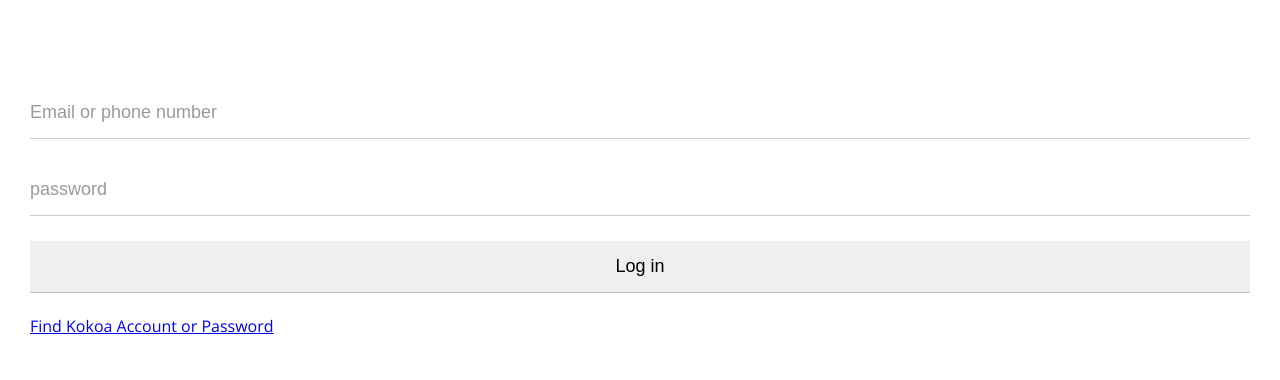
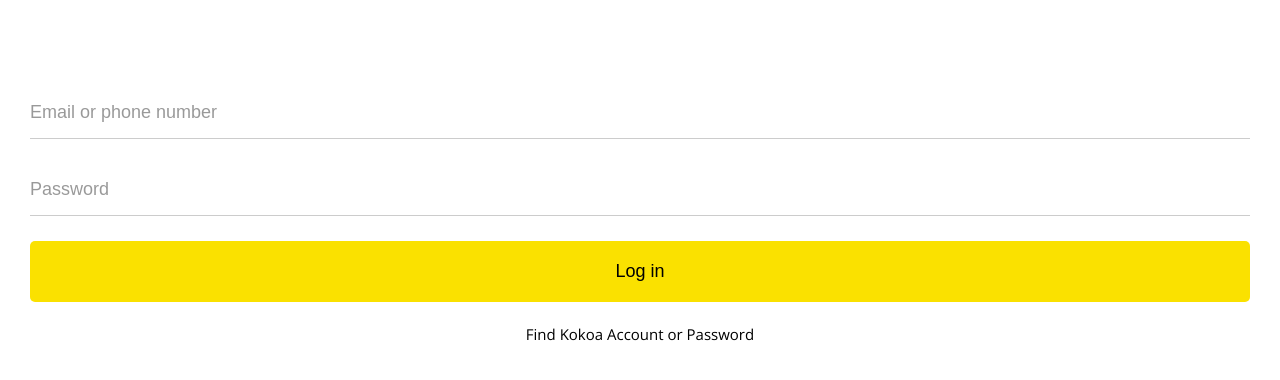
Before and after one commit to Hajin74/FrontEnd-PlayGround, a plain HTML site: page index.html in a window 1280 px wide. Shown: the part 180-560 px from the top of the page. Drawn offline with nearby package versions, Linux system fonts and the light colour scheme.

Commit message:
Create index css

```diff
--- a/css/styles.css
+++ b/css/styles.css
@@ -39,6 +39,10 @@ body {
     font-size: 18px;
     border-bottom: 1px solid rgba(0, 0, 0, 0.2);
     margin-bottom: 25px;
+}
+
+#login-form input:not([type="submit"]) {
+    border-bottom: 1px solid rgba(0, 0, 0, 0.2);
     transition: border-color 0.3s ease-in-out;
 }
 
@@ -49,3 +53,18 @@ body {
 #login-form input:focus {
     border-color: var(--yellow);
 }
+
+#login-form input[type="submit"] {
+    border: none;
+    background-color: var(--yellow);
+    cursor: pointer;
+    padding: 20px 0px;
+    border-radius: 5px;
+}
+
+#login-form a {
+    text-align: center;
+    text-decoration: none;
+    color: inherit; /*상속*/
+    font-size: 15px;
+}
--- a/index.html
+++ b/index.html
@@ -31,8 +31,8 @@
 
     <form id="login-form">
         <input type="text" placeholder="Email or phone number" />
-        <input type="password" placeholder="password" />
-        <input type="submit" value="Log in">
+        <input type="password" placeholder="Password" />
+        <input type="submit" value="Log in" />
         <a href="#">Find Kokoa Account or Password</a>
     </form>
 
```
